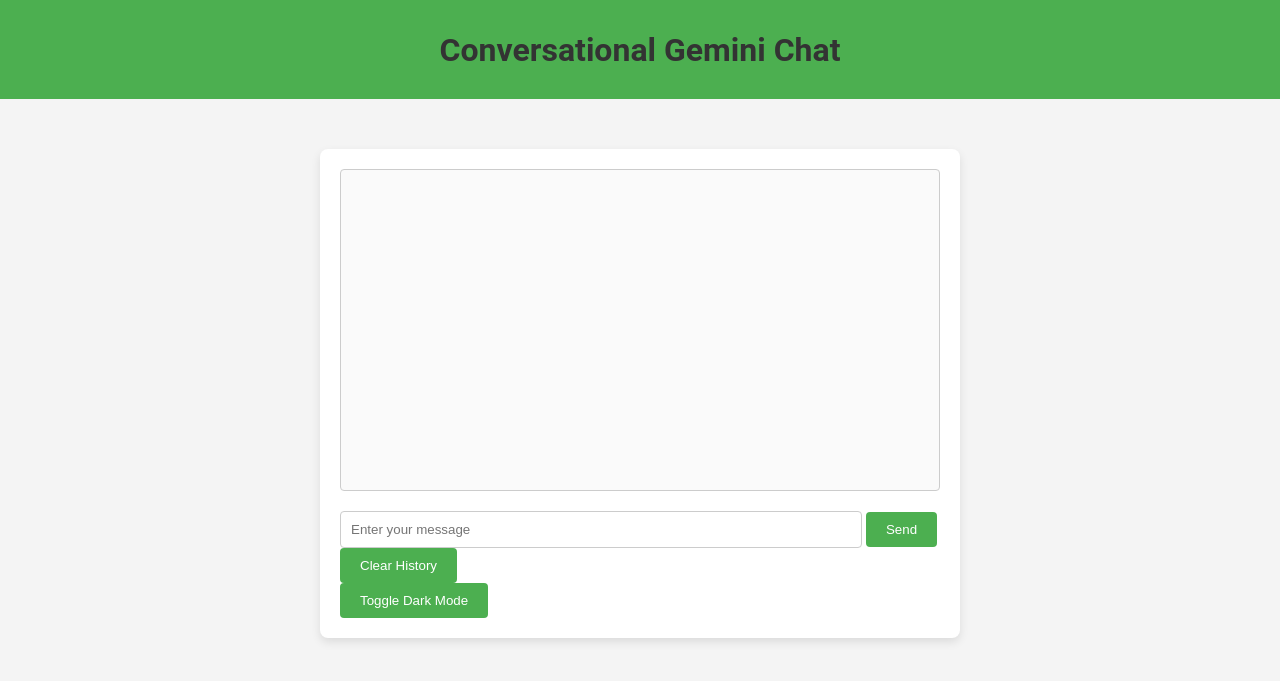
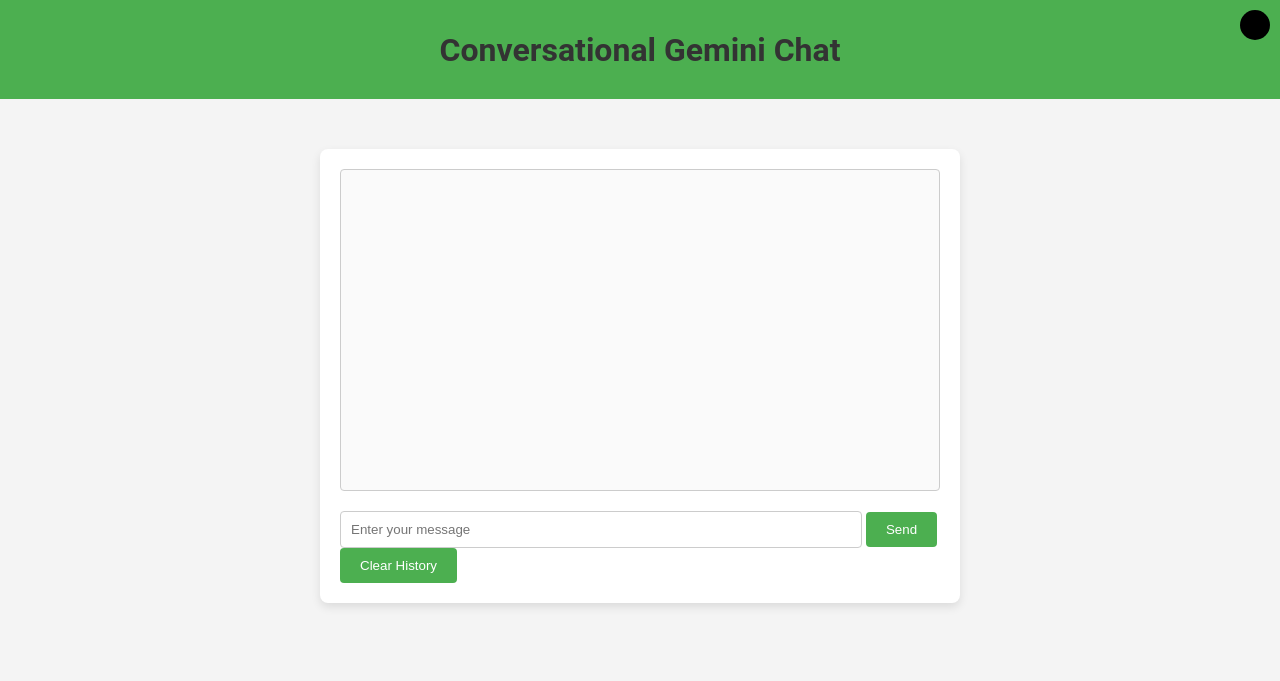
Before and after one commit to SkywardSyntax/GeminiFlask, a Flask app: page / in a window 1280 px wide. Shown: the top 681 px of the page. Run offline with Flask 3, Linux system fonts and the light colour scheme.

Commit message:
Add dark mode toggle circle in top right corner
Add a circle in the top right corner to toggle dark mode

* **static/main.css**
  - Add styles for the circle in the top right corner with ID `dark-mode-circle`.
  - Style the circle to be black in light mode and white in dark mode.
* **templates/index.html**
  - Replace the dark mode toggle button with a circle in the top right corner.
  - Update the JavaScript code to toggle dark mode when the circle is clicked.
* **templates/stats.html**
  - Replace the dark mode toggle button with a circle in the top right corner.
  - Update the JavaScript code to toggle dark mode when the circle is clicked.

```diff
--- a/static/main.css
+++ b/static/main.css
@@ -261,3 +261,20 @@ body.dark-mode #request-chart {
         transform: scale(1);
     }
 }
+
+/* Styles for the circle in the top right corner */
+#dark-mode-circle {
+    position: fixed;
+    top: 10px;
+    right: 10px;
+    width: 30px;
+    height: 30px;
+    border-radius: 50%;
+    background-color: #000;
+    cursor: pointer;
+    transition: background-color 0.3s ease;
+}
+
+body.dark-mode #dark-mode-circle {
+    background-color: #fff;
+}
--- a/templates/index.html
+++ b/templates/index.html
@@ -12,6 +12,8 @@
             <h1>Conversational Gemini Chat</h1>
         </div>
     </header>
+
+    <div id="dark-mode-circle"></div> <!-- Circle for dark mode toggle -->
 
     <div class="container">
         <div id="chat-container">
@@ -41,14 +43,13 @@
         <form id="clear-form" method="POST">
             <button type="submit" name="clear-history" value="clear">Clear History</button>
         </form>
-        <button id="dark-mode-toggle">Toggle Dark Mode</button>
     </div>
 
     <script>
         const chatForm = document.getElementById('chat-form');
         const clearForm = document.getElementById('clear-form');
         const chatContainer = document.getElementById('chat-container');
-        const darkModeToggle = document.getElementById('dark-mode-toggle');
+        const darkModeCircle = document.getElementById('dark-mode-circle');
         const typingIndicator = document.getElementById('typing-indicator');
 
         chatForm.addEventListener('submit', (event) => {
@@ -99,7 +100,7 @@
             });
         });
 
-        darkModeToggle.addEventListener('click', () => {
+        darkModeCircle.addEventListener('click', () => {
             document.body.classList.toggle('dark-mode');
         });
 
```
Also changed, not shown: templates/stats.html (+4 -3 lines).
